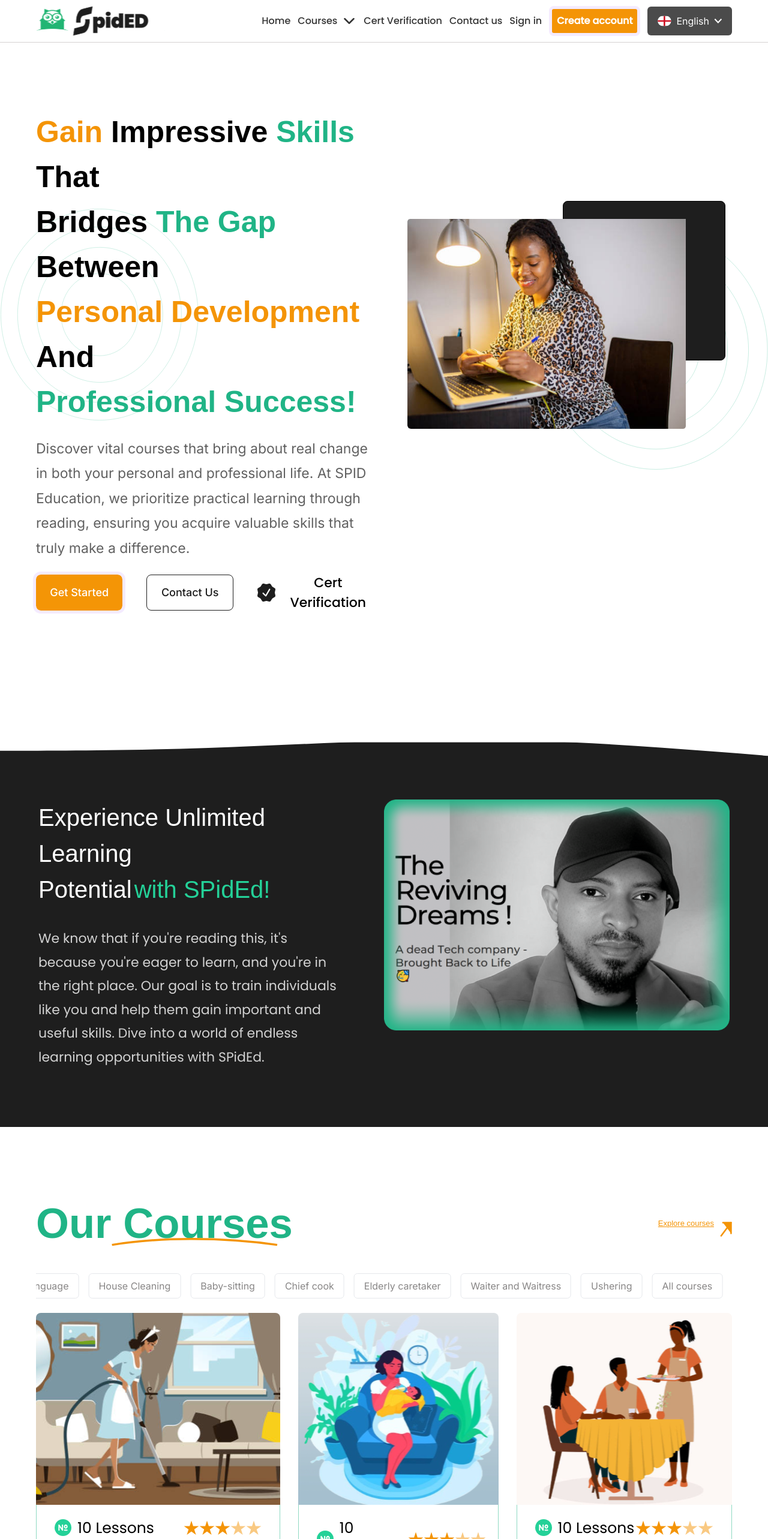
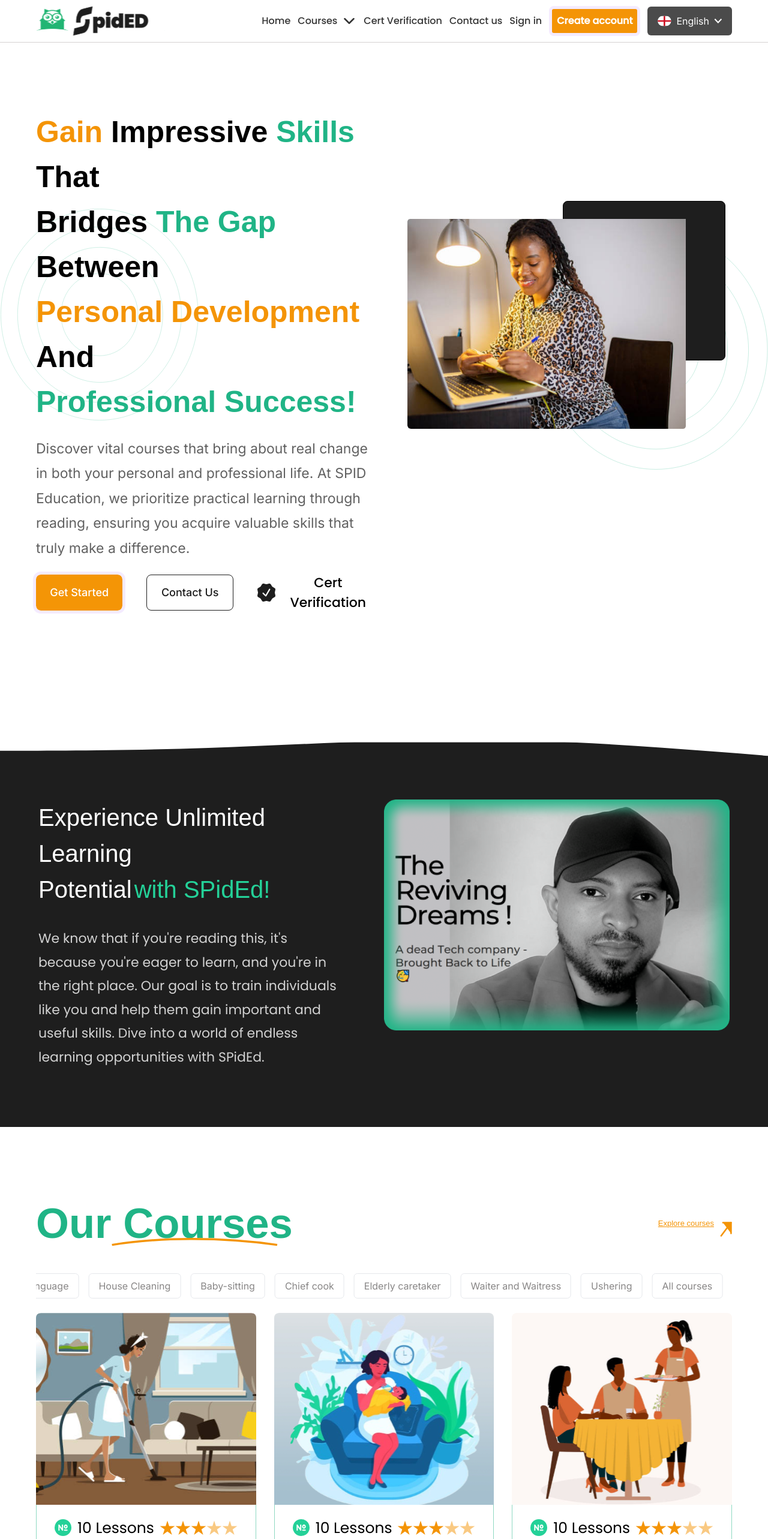
Before and after one commit to stevenmukama/Elearningproject-Fe, a React (Vite) app: page / in a window 1280 px wide. Shown: the top 2566 px of the page at 60% size. Built offline with nearby package versions, Linux system fonts and the light colour scheme; a web font is replaced by a local one.

Commit message:
add more changes

```diff
--- a/src/components/CourseSection.css
+++ b/src/components/CourseSection.css
@@ -68,11 +68,8 @@
 	border-bottom-right-radius: 8px;
 }
 
-.card-image-item {
-	/* height: 300px; */
-}
-
 .card-item {
+	width: 33%;
 	font-family: 'Poppins', sans-serif;
 }
 
```
